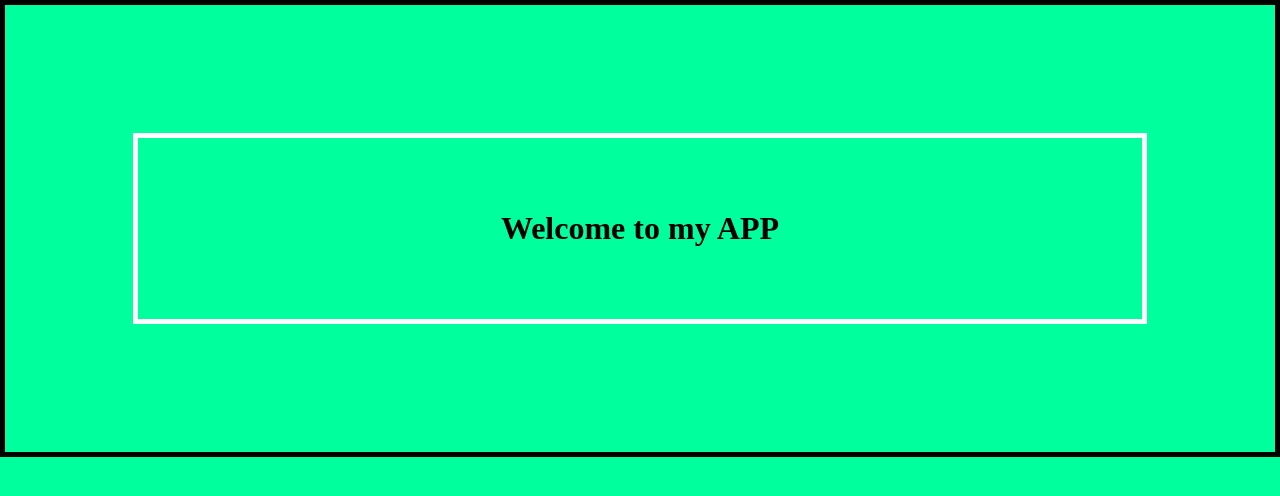
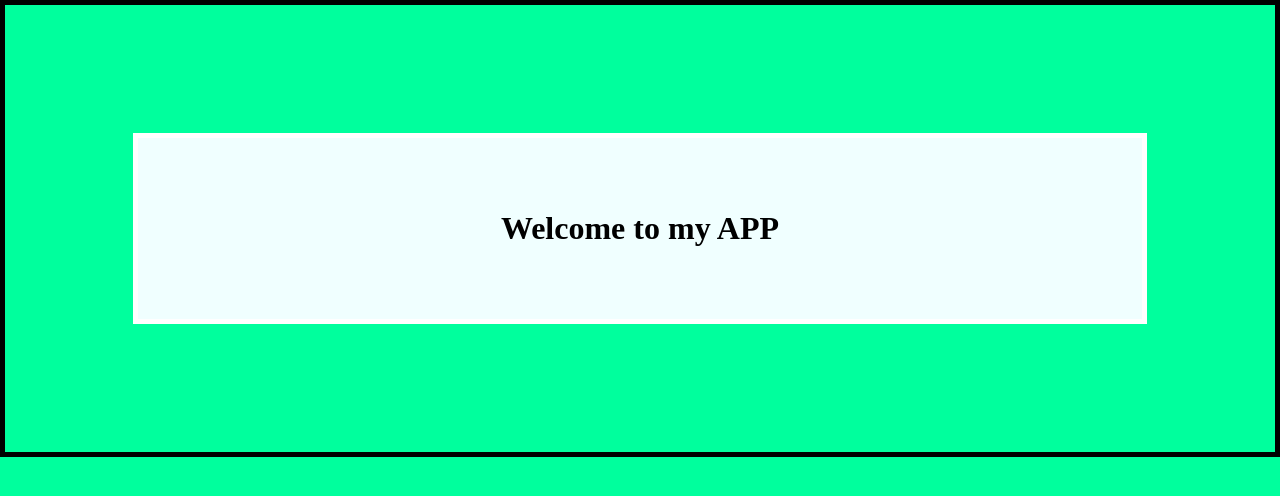
Before and after one commit to Rhuz-Namzug/aptech1-fg-exam, a React (Vite) app: page / in a window 1280 px wide. Shown: the top 496 px of the page. Built offline with nearby package versions, Linux system fonts and the light colour scheme.

Commit message:
Header and design is added

```diff
--- a/src/App.css
+++ b/src/App.css
@@ -1,6 +1,9 @@
 #root {
   margin: auto;
   text-align: center;
+  border: solid black 1px;
+  padding: 3%;
+  background-color: azure;
   border: solid white 5px;
   padding: 5%;
 }
```
